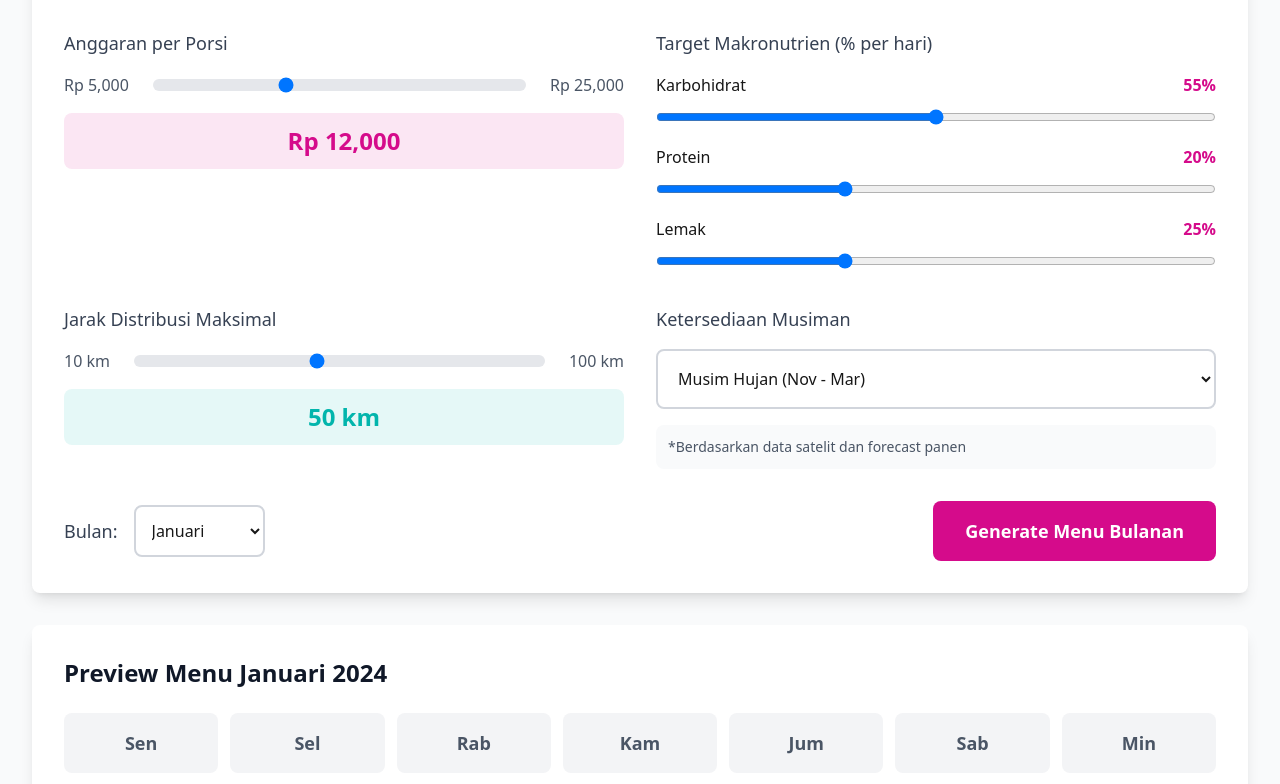
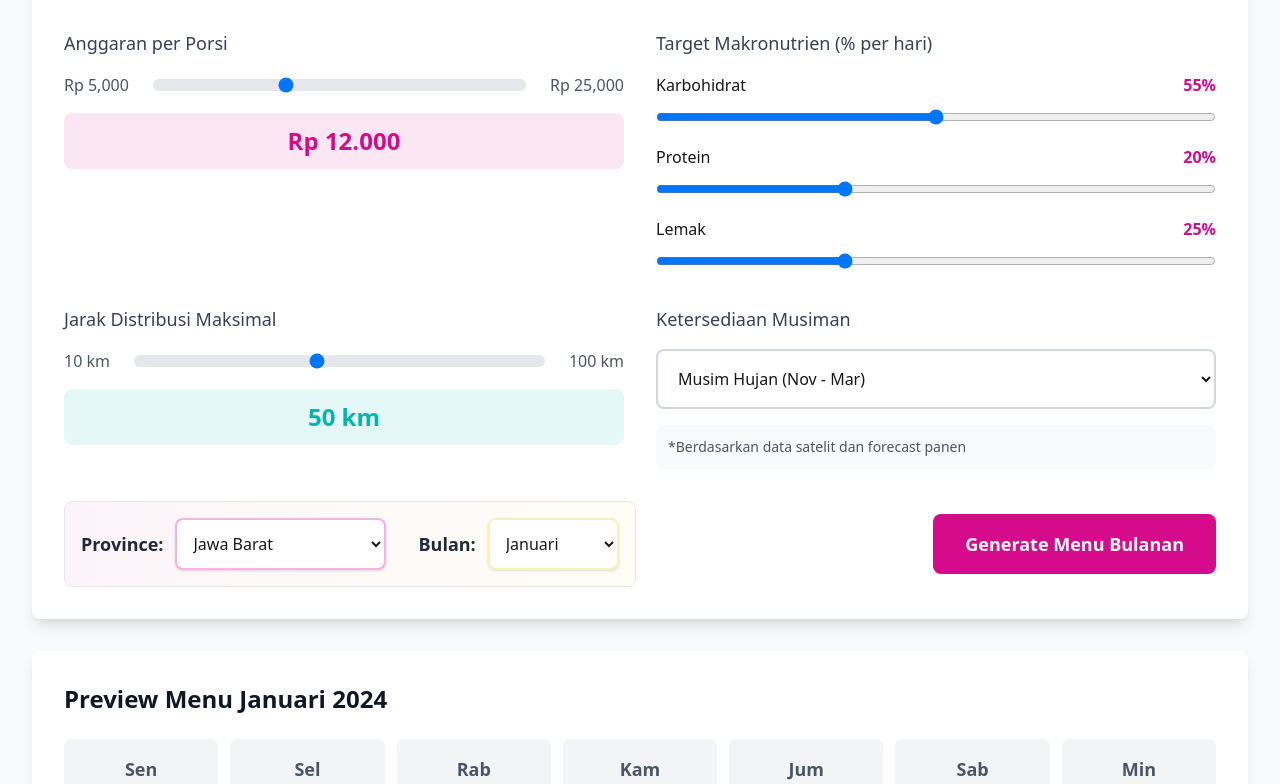
Before and after one commit to Tianrider/satu-gizi, a Next.js app: page /gov/menu-planner in a window 1280 px wide. Shown: the part 685-1469 px from the top of the page. Built offline with nearby package versions, Linux system fonts and the light colour scheme.

Commit message:
adding province input

```diff
--- a/src/app/gov/menu-planner/page.tsx
+++ b/src/app/gov/menu-planner/page.tsx
@@ -13,6 +13,7 @@ export default function MenuPlannerPage() {
   const [distance, setDistance] = useState(50);
   const [season, setSeason] = useState('hujan');
   const [currentMonth, setCurrentMonth] = useState('Januari');
+  const [currentProvince, setCurrentProvince] = useState('Jawa Barat');
   const [isGenerating, setIsGenerating] = useState(false);
   const [testResponse, setTestResponse] = useState('');
   const [isTesting, setIsTesting] = useState(false);
@@ -30,6 +31,44 @@ export default function MenuPlannerPage() {
     'Oktober',
     'November',
     'Desember',
+  ];
+
+  const provinces = [
+    'Aceh',
+    'Sumatera Utara',
+    'Sumatera Barat',
+    'Riau',
+    'Jambi',
+    'Sumatera Selatan',
+    'Bengkulu',
+    'Lampung',
+    'DKI Jakarta',
+    'Jawa Barat',
+    'Jawa Tengah',
+    'DI Yogyakarta',
+    'Jawa Timur',
+    'Banten',
+    'Bali',
+    'Nusa Tenggara Barat',
+    'Nusa Tenggara Timur',
+    'Kalimantan Barat',
+    'Kalimantan Tengah',
+    'Kalimantan Selatan',
+    'Kalimantan Timur',
+    'Kalimantan Utara',
+    'Sulawesi Utara',
+    'Sulawesi Tengah',
+    'Sulawesi Selatan',
+    'Sulawesi Tenggara',
+    'Gorontalo',
+    'Sulawesi Barat',
+    'Maluku',
+    'Maluku Utara',
+    'Papua',
+    'Papua Barat',
+    'Papua Selatan',
+    'Papua Tengah',
+    'Papua Pegunungan',
   ];
 
   const foodImages = Array.from(
@@ -77,6 +116,10 @@ export default function MenuPlannerPage() {
 
   const totalBudget = budget * 31;
   const averageCalories = Math.floor(1800 + (budget - 5000) / 100);
+
+  const formatCurrency = (amount: number) => {
+    return amount.toString().replace(/\B(?=(\d{3})+(?!\d))/g, '.');
+  };
 
   return (
     <div className='space-y-8'>
@@ -166,7 +209,7 @@ export default function MenuPlannerPage() {
             </div>
             <div className='text-center bg-primary/10 p-3 rounded-lg'>
               <span className='text-2xl font-bold text-primary'>
-                Rp {budget.toLocaleString()}
+                Rp {formatCurrency(budget)}
               </span>
             </div>
           </div>
@@ -275,12 +318,34 @@ export default function MenuPlannerPage() {
         </div>
 
         <div className='mt-8 flex justify-between items-center'>
-          <div className='flex items-center space-x-4'>
-            <label className='text-lg font-medium text-gray-700'>Bulan:</label>
+          <div className='flex items-center space-x-8 bg-gradient-to-r from-primary/5 to-secondary/5 p-4 rounded-lg border border-gray-200'>
+            <div className='flex items-center space-x-3'>
+              <label className='text-lg font-semibold text-gray-800'>
+                Province:
+              </label>
+              <select
+                value={currentProvince}
+                onChange={(e) => setCurrentProvince(e.target.value)}
+                className='p-3 text-base border-2 border-primary/30 rounded-lg focus:ring-2 focus:ring-primary focus:border-primary bg-white shadow-sm font-medium'
+              >
+                {provinces.map((province) => (
+                  <option
+                    key={province}
+                    value={province}
+                  >
+                    {province}
+                  </option>
+                ))}
+              </select>
+            </div>
+            <div className='flex items-center space-x-3'>
+              <label className='text-lg font-semibold text-gray-800'>
+                Bulan:
+              </label>
               <select
                 value={currentMonth}
                 onChange={(e) => setCurrentMonth(e.target.value)}
-              className='p-3 text-base border-2 border-gray-300 rounded-lg focus:ring-2 focus:ring-primary focus:border-primary'
+                className='p-3 text-base border-2 border-secondary/30 rounded-lg focus:ring-2 focus:ring-secondary focus:border-secondary bg-white shadow-sm font-medium'
               >
                 {months.map((month) => (
                   <option
@@ -291,6 +356,7 @@ export default function MenuPlannerPage() {
                   </option>
                 ))}
               </select>
+            </div>
           </div>
           <button
             onClick={generateMenu}
@@ -327,7 +393,7 @@ export default function MenuPlannerPage() {
                 {getMenuForDate(date)}
               </div>
               <div className='bg-red-600 text-white px-3 py-1 rounded-md text-base font-bold text-center'>
-                Rp {getPriceForDate(date).toLocaleString()}
+                Rp {formatCurrency(getPriceForDate(date))}
               </div>
             </div>
           ))}
@@ -340,7 +406,7 @@ export default function MenuPlannerPage() {
             Total Anggaran Bulanan
           </h3>
           <p className='text-4xl font-bold text-primary mb-2'>
-            Rp {totalBudget.toLocaleString()}
+            Rp {formatCurrency(totalBudget)}
           </p>
           <p className='text-base text-gray-600'>Per anak per bulan</p>
         </div>
@@ -350,7 +416,7 @@ export default function MenuPlannerPage() {
             Rata-rata Kalori
           </h3>
           <p className='text-4xl font-bold text-third mb-2'>
-            {averageCalories.toLocaleString()} kcal
+            {formatCurrency(averageCalories)} kcal
           </p>
           <p className='text-base text-gray-600'>
             Sesuai AKG anak usia 7-9 tahun
```
Lines whose indentation alone changed are shown as unchanged.
